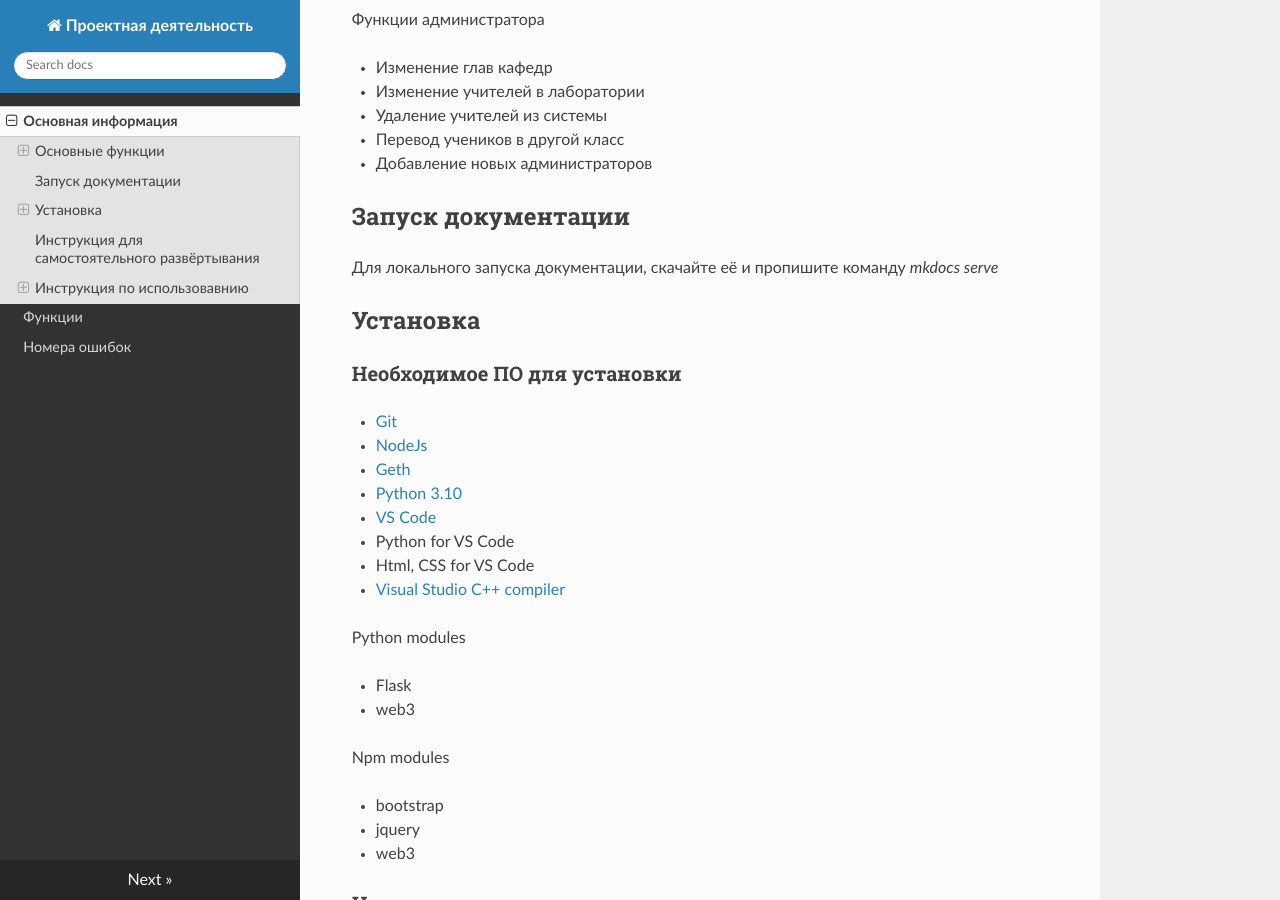
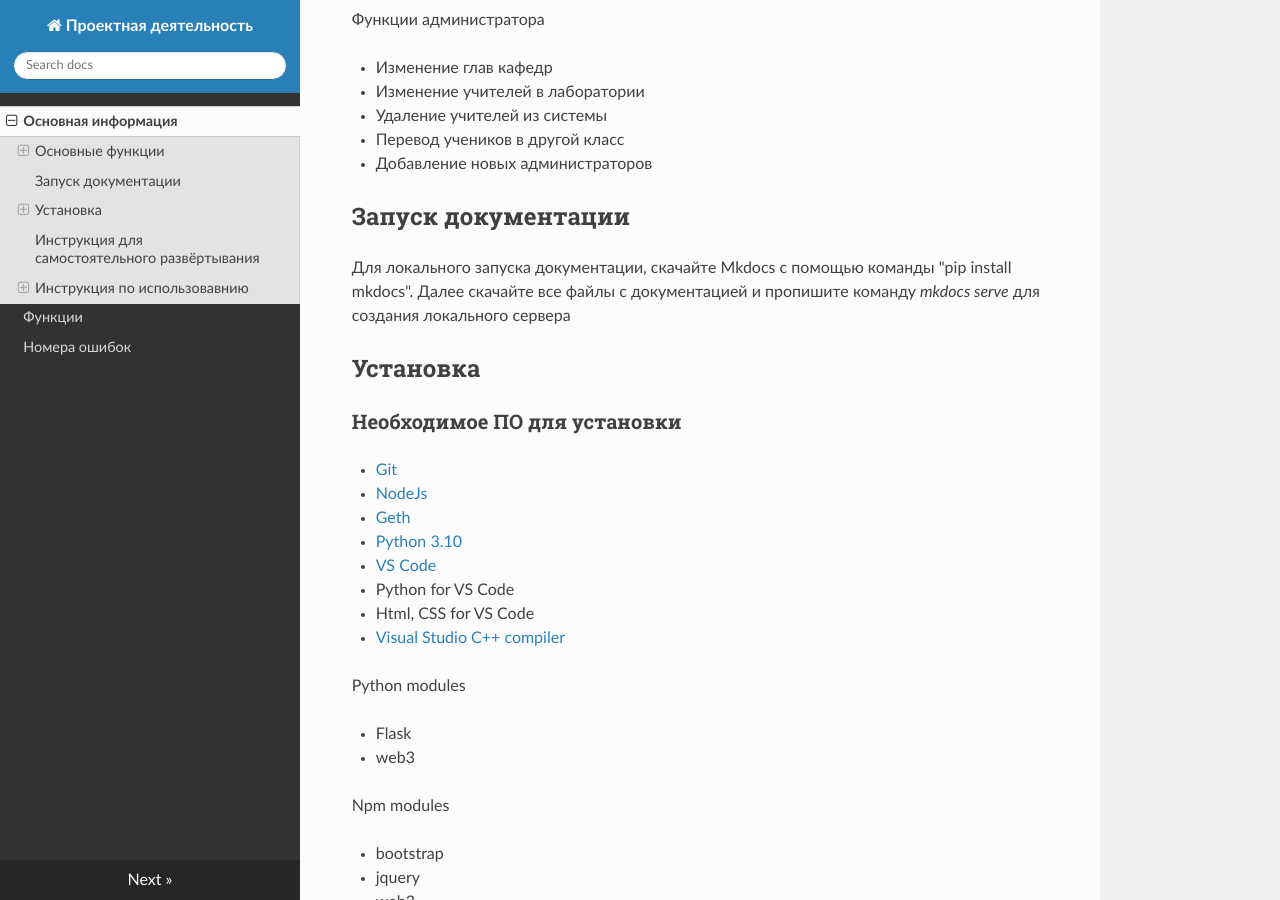
Before and after one commit to Sentinel3954/Test-project, an MkDocs documentation site: the page built from docs/index.md, in a window 1280 px wide and 900 px high, scrolled down 930 px. Built offline with MkDocs 1.6.1, drawn with Linux system fonts in a browser that asks for light colours; nearby versions of some CDN libraries.

Commit message:
Update index.md

```diff
--- a/docs/index.md
+++ b/docs/index.md
@@ -44,7 +44,7 @@
 
 
 ## Запуск документации
-Для локального запуска документации, скачайте её и пропишите команду *mkdocs serve*
+Для локального запуска документации, скачайте Mkdocs c помощью команды "pip install mkdocs". Далее скачайте все файлы с документацией и пропишите команду *mkdocs serve* для создания локального сервера
 
 
 
```
